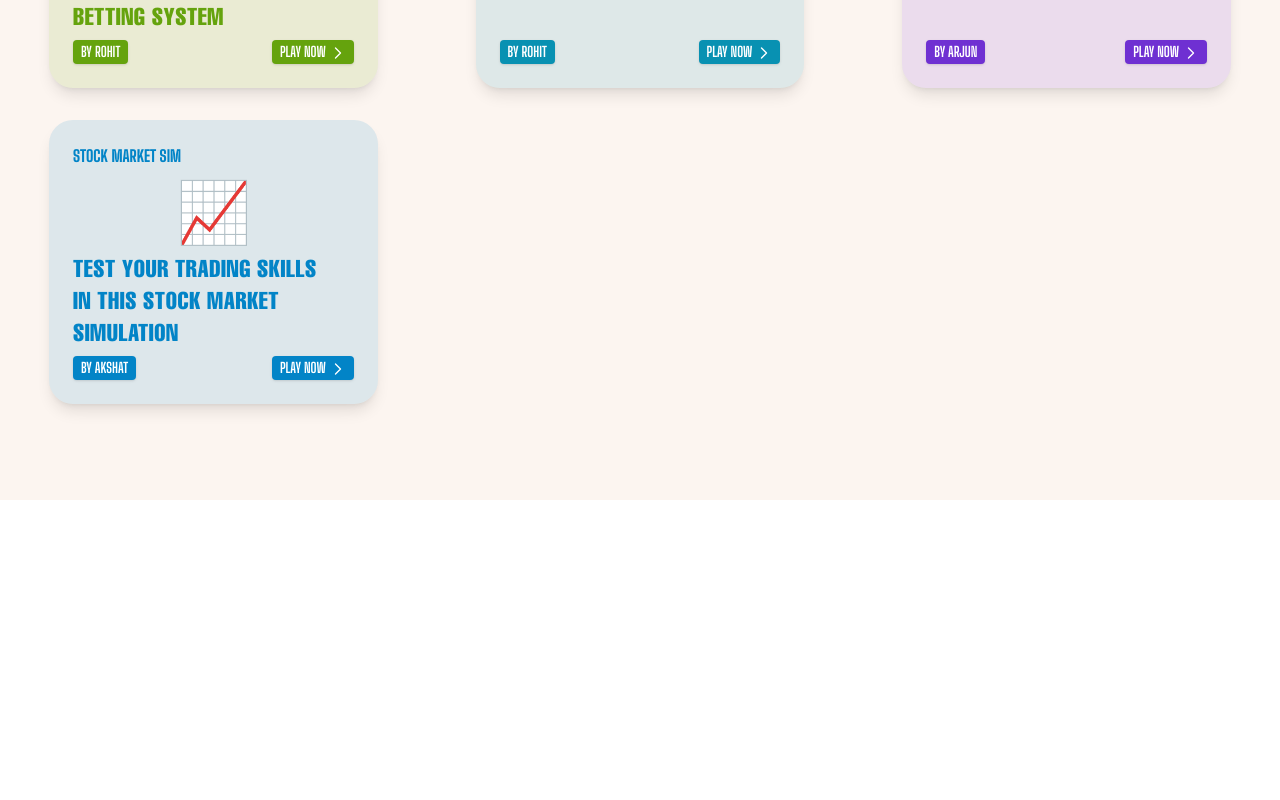
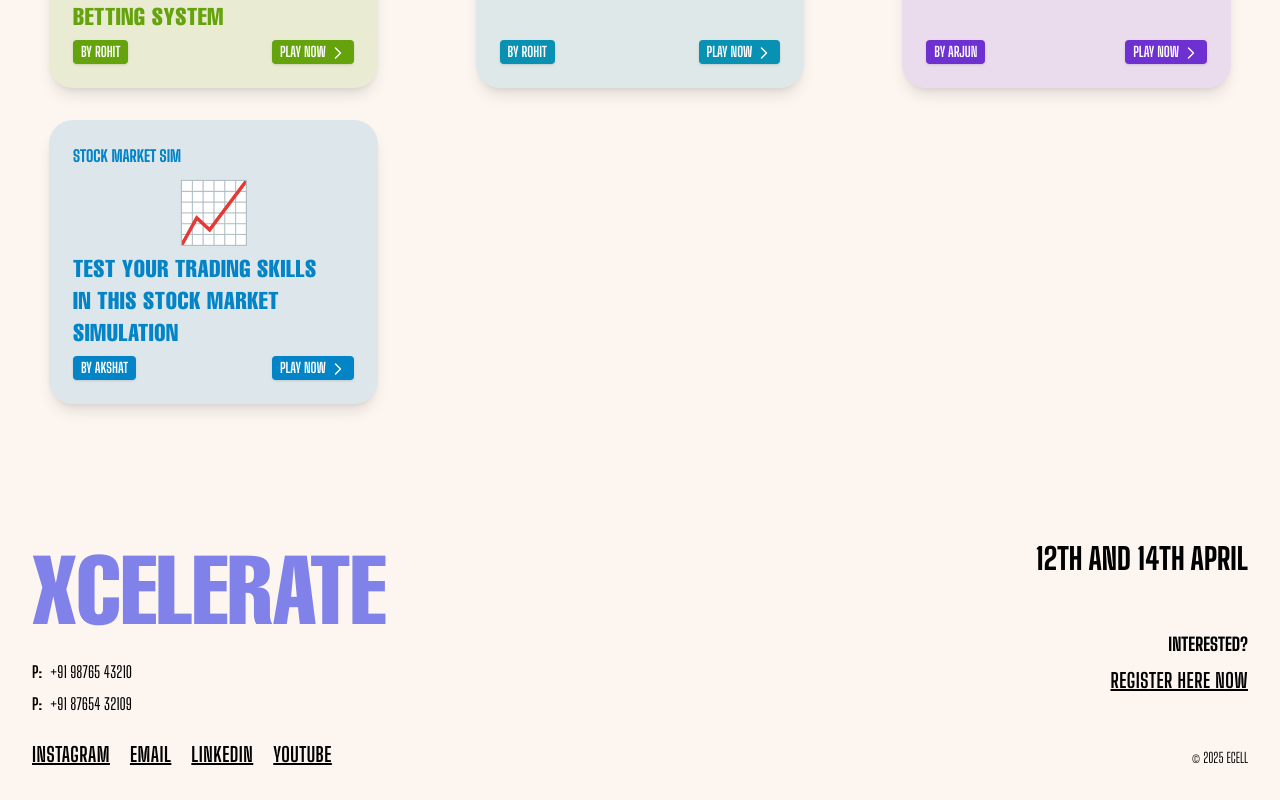
Before and after one commit to khushwant1234/Ecell, a Next.js app: page /games in a window 1280 px wide. Shown: the part 594-1394 px from the top of the page. Before the commit the page ends 1094 px from the top, so only its background shows below. Built offline with nearby package versions, Linux system fonts and the light colour scheme.

Commit message:
fixed some build errors

```diff
--- a/app/faq/page.tsx
+++ b/app/faq/page.tsx
@@ -1,12 +1,14 @@
 import React from "react";
 import FAQs from "@/components/FAQ";
 import Navbar from "@/components/Navbar";
+import Footer from "@/components/footer/footer";
 
 const page = () => {
   return (
     <div className="bg-[#f8f4ff]">
       <Navbar textColor="#8082E9"></Navbar>
       <FAQs />
+      <Footer textColor="#8082E9" />
     </div>
   );
 };
--- a/app/games/page.tsx
+++ b/app/games/page.tsx
@@ -4,6 +4,7 @@ import Link from "next/link";
 import { motion } from "framer-motion";
 import Navbar from "@/components/Navbar";
 import { helveticaCompressed, bigShouldersDisplay } from "@/app/fonts";
+import Footer from "@/components/footer/footer";
 
 interface GameCard {
   title: string;
@@ -79,7 +80,7 @@ const Page = () => {
       y: "-100vh",
       opacity: 1,
       scale: 0.9,
-      rotate: () => Math.random() * 8 - 4,
+      rotate: Math.random() * 8 - 4,
     },
     visible: (i: number) => ({
       y: 0,
@@ -236,6 +237,7 @@ const Page = () => {
           ))}
         </motion.div>
       </div>
+      <Footer textColor="#8082E9" />
     </div>
   );
 };
--- a/package.json
+++ b/package.json
@@ -10,6 +10,7 @@
   },
   "dependencies": {
     "@headlessui/react": "^2.2.1",
+    "framer-motion": "^12.6.5",
     "lucide-react": "^0.487.0",
     "next": "15.3.0",
     "react": "^19.0.0",
```
Also changed, not shown: 1 other file (tests, documents, lock files or other folders).
